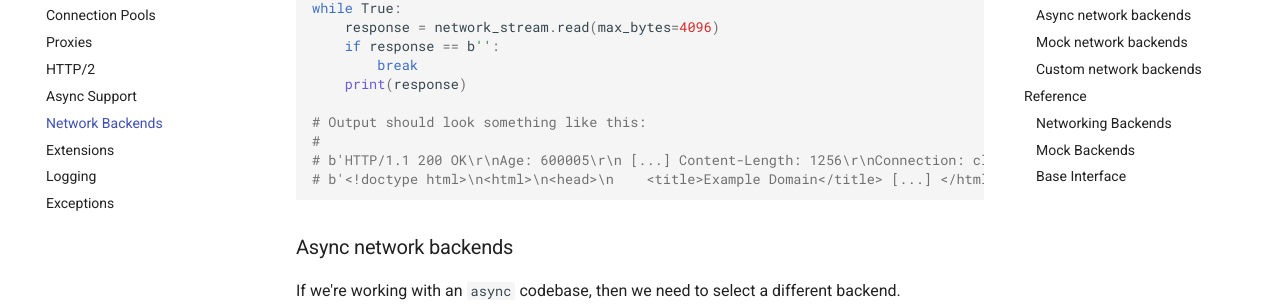
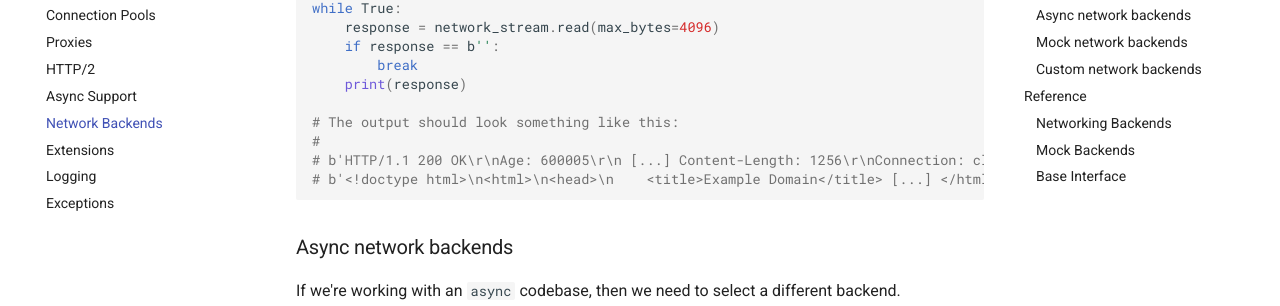
Before and after one commit to encode/httpcore, an MkDocs documentation site: the page built from docs/network-backends.md, in a window 1280 px wide and 900 px high, scrolled down 1315 px. Shown: the part 147-453 px from the top of the window. Built offline with MkDocs 1.6.1 and Material for MkDocs 9.7.7, drawn with Linux system fonts in a browser that asks for light colours; comment, search, counter and statistics services are not loaded.

```diff
--- a/docs/network-backends.md
+++ b/docs/network-backends.md
@@ -63,7 +63,7 @@ while True:
         break
     print(response)
 
-# Output should look something like this:
+# The output should look something like this:
 #
 # b'HTTP/1.1 200 OK\r\nAge: 600005\r\n [...] Content-Length: 1256\r\nConnection: close\r\n\r\n'
 # b'<!doctype html>\n<html>\n<head>\n    <title>Example Domain</title> [...] </html>\n'
```
